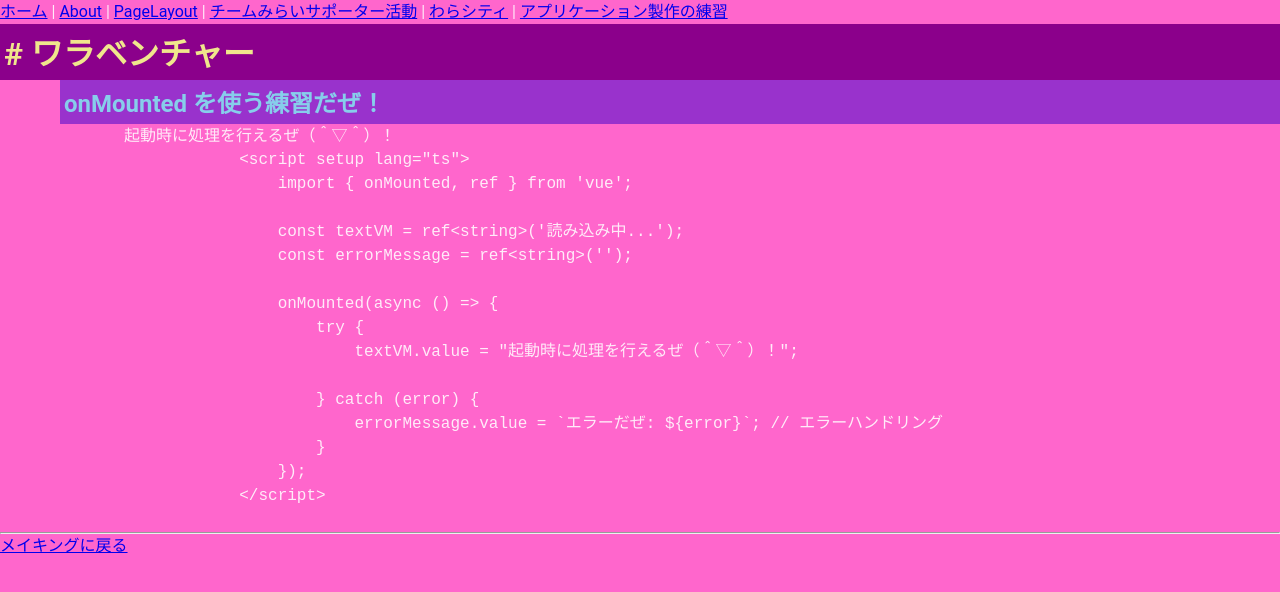
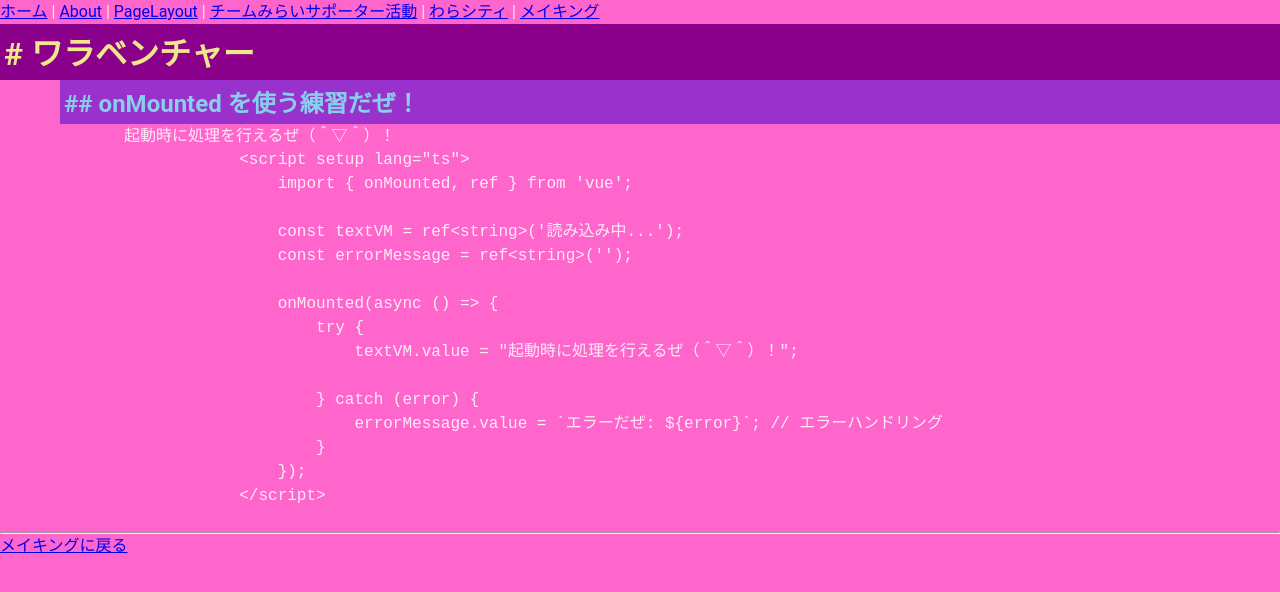
Before and after one commit to muzudho/Warabenture-2025, a Nuxt app: page /making/mount-practice in a window 1280 px wide. Shown: the top 592 px of the page. Built offline with nearby package versions, Linux system fonts and the light colour scheme.

Commit message:
メイキング

```diff
--- a/app.vue
+++ b/app.vue
@@ -16,7 +16,7 @@
                     <router-link to="/page-layout">PageLayout</router-link> |
                     <router-link to="/team-mirai-supporter">チームみらいサポーター活動</router-link> |
                     <router-link to="/wara-city/map">わらシティ</router-link> |
-                    <router-link to="/making">アプリケーション製作の練習</router-link>
+                    <router-link to="/making">メイキング</router-link>
                 </nav>
 
                 <h1># ワラベンチャー</h1>
--- a/pages/making/mount-practice.vue
+++ b/pages/making/mount-practice.vue
@@ -1,5 +1,5 @@
 <template>
-    <h2>onMounted を使う練習だぜ！</h2>
+    <h2>## onMounted を使う練習だぜ！</h2>
 
     <section class="sec-2">
         <p>{{ textVM }}</p>
```
